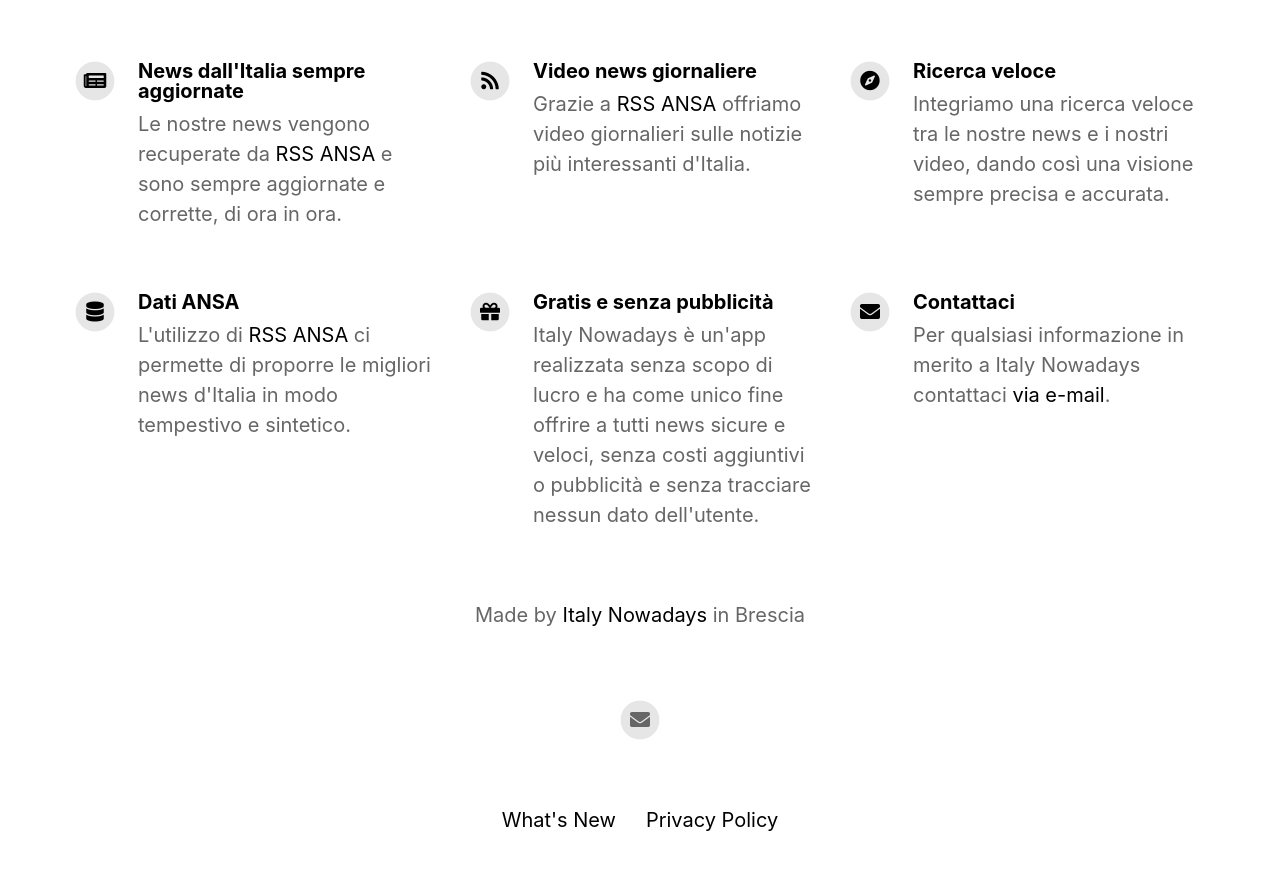
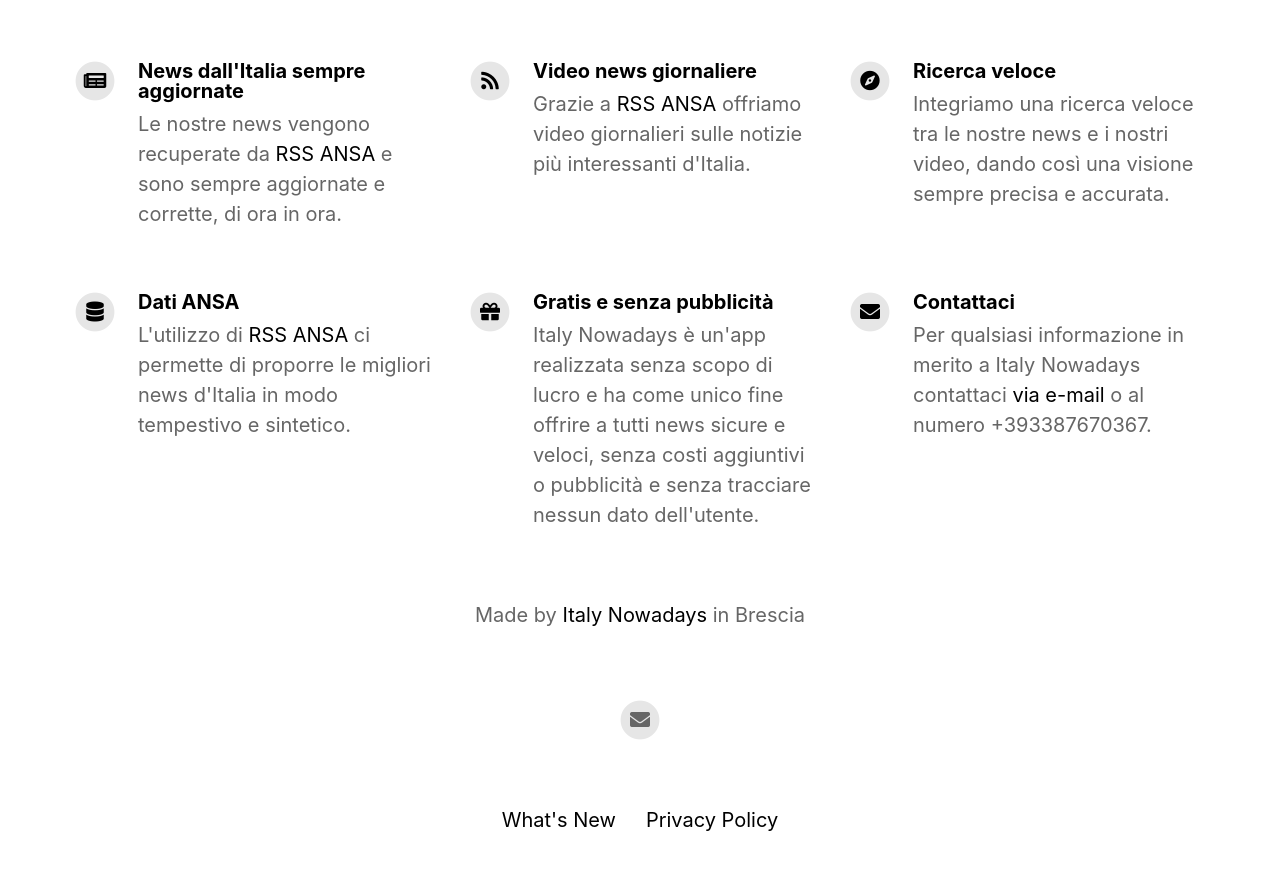
Before and after one commit to dariopellegrini/italynowadays, a Jekyll site: the page built from index.html, in a window 1280 px wide and 900 px high, scrolled down 1023 px. Shown: the top 870 px of the window. Built offline with Jekyll 4.4.1, drawn with Linux system fonts in a browser that asks for light colours; nearby versions of some CDN libraries.

Commit message:
Update _config.yml

```diff
--- a/_config.yml
+++ b/_config.yml
@@ -56,7 +56,7 @@ features                                  :
     fontawesome_icon_name                 : gift
 
   - title                                 : Contattaci
-    description                           : Per qualsiasi informazione in merito a Italy Nowadays contattaci <a href="mailto:italynowadays@gmail.com">via e-mail</a>.
+    description                           : Per qualsiasi informazione in merito a Italy Nowadays contattaci <a href="mailto:italynowadays@gmail.com">via e-mail</a> o al numero +393387670367.
     fontawesome_icon_name                 : envelope
 
 
```
